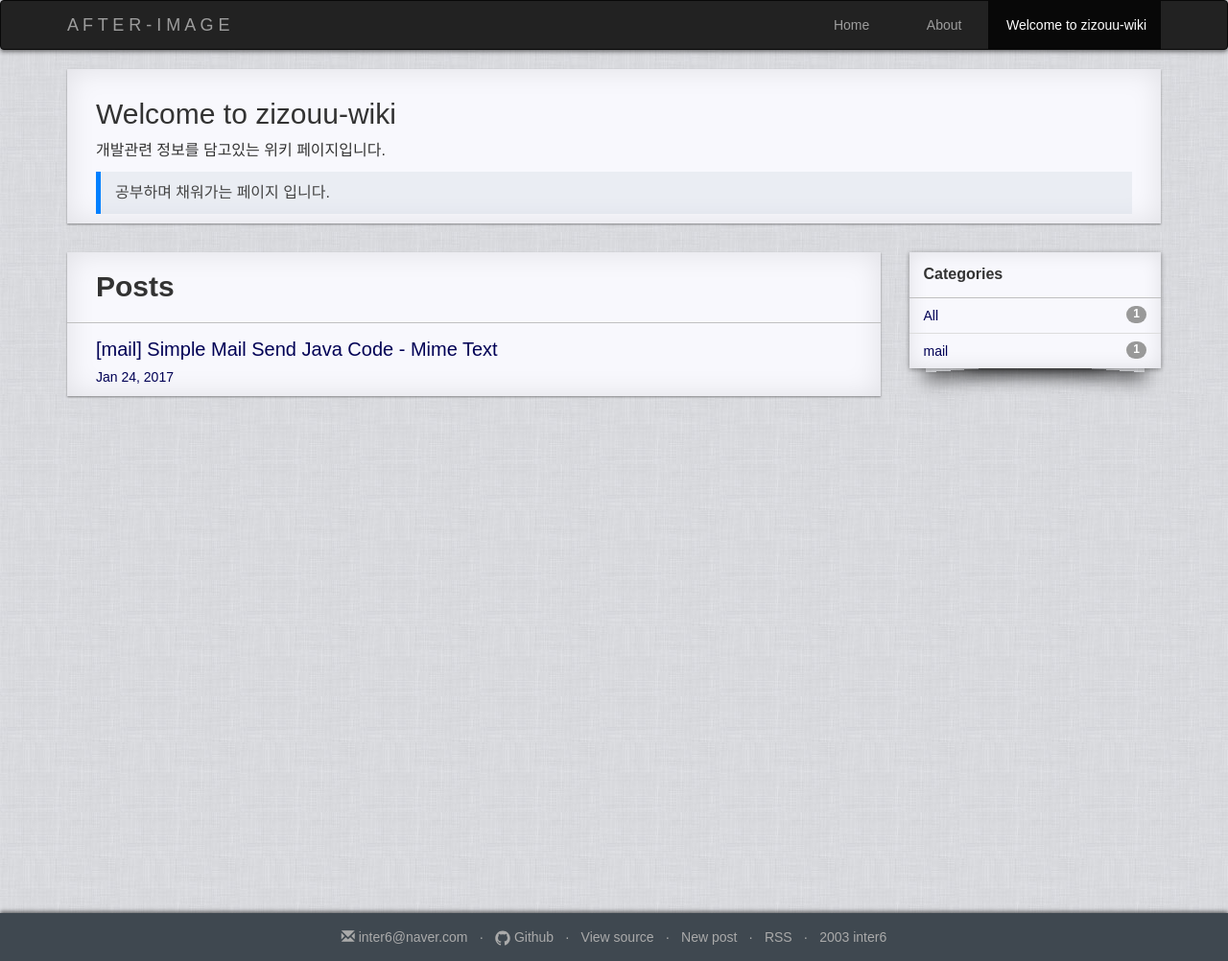
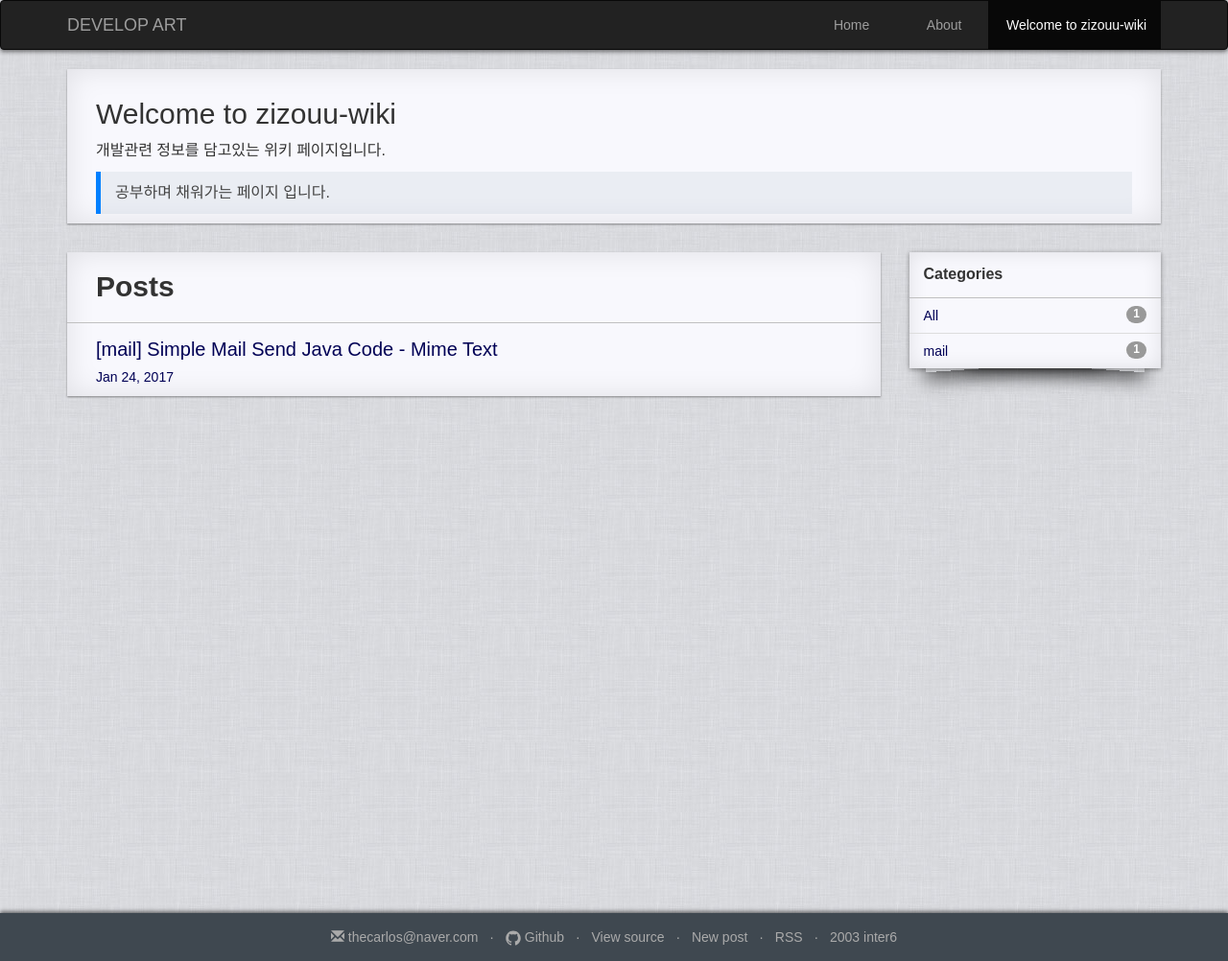
Before and after one commit to zizouu/zizouu.github.io, a Jekyll site: the page built from index.md, in a window 1280 px wide. Shown: the whole page at 96% size. Built offline with Jekyll 4.4.1, drawn with Linux system fonts in a browser that asks for light colours; our own code applies the rules of GitHub Pages for plain Markdown files.

Commit message:
변수설정

```diff
--- a/_config.yml
+++ b/_config.yml
@@ -1,7 +1,7 @@
 # Site settings
-title: A F T E R - I M A G E
-email: inter6@naver.com
-description: inter6-wiki
+title: DEVELOP ART
+email: thecarlos@naver.com
+description: zizouu-wiki
 # > # this means to ignore newlines until "baseurl:"
 #   Write an awesome description for your new site here. You can edit this
 #   line in _config.yml. It will appear in your document head meta (for
@@ -10,12 +10,12 @@ description: inter6-wiki
 # baseurl: "" # the subpath of your site, e.g. /blog/
 # url: "http://yourdomain.com" # the base hostname & protocol for your site
 # twitter_username: jekyllrb
-github_username: inter6
+github_username: zizouu
 permalink: /:year/:month/:day/:title/
 # this is the url root of the view source link on the footer page.
-viewsourceroot: https://github.com/inter6/inter6.github.io/blob/master/
+viewsourceroot: https://github.com/inter6/zizouu.github.io/blob/master/
 # this is the url root of the create page link on the footer page.
-newsourceroot: https://github.com/inter6/inter6.github.io/new/master
+newsourceroot: https://github.com/inter6/zizouu.github.io/new/master
 #########################################
 # for duoshuo.com commenting system, uncomment following line if you do not want to include duoshuo.com.
 #duoshuo_shortname: lixizhi
```
